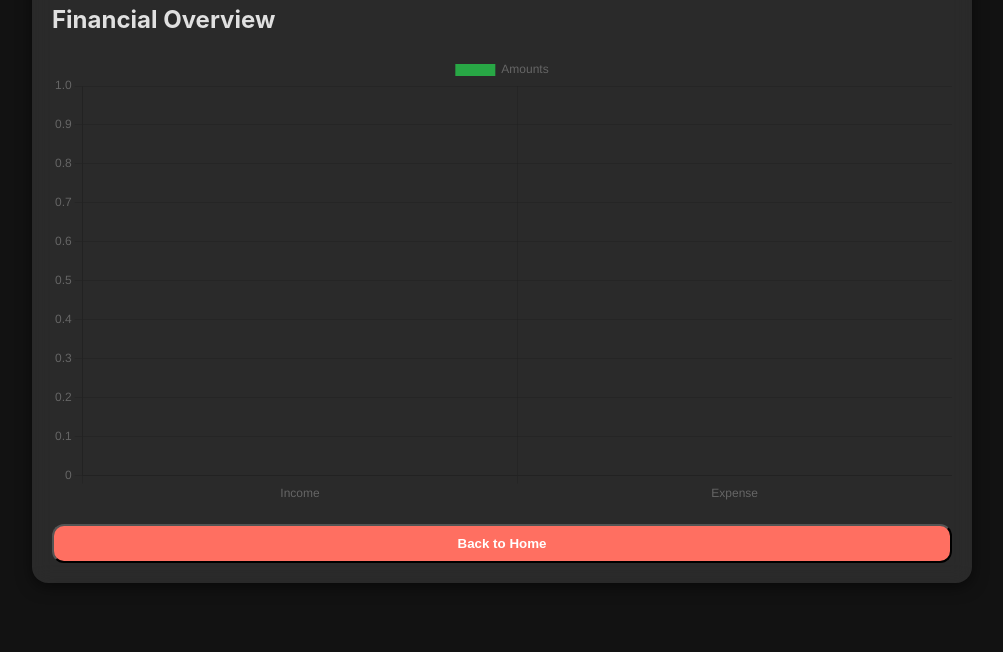
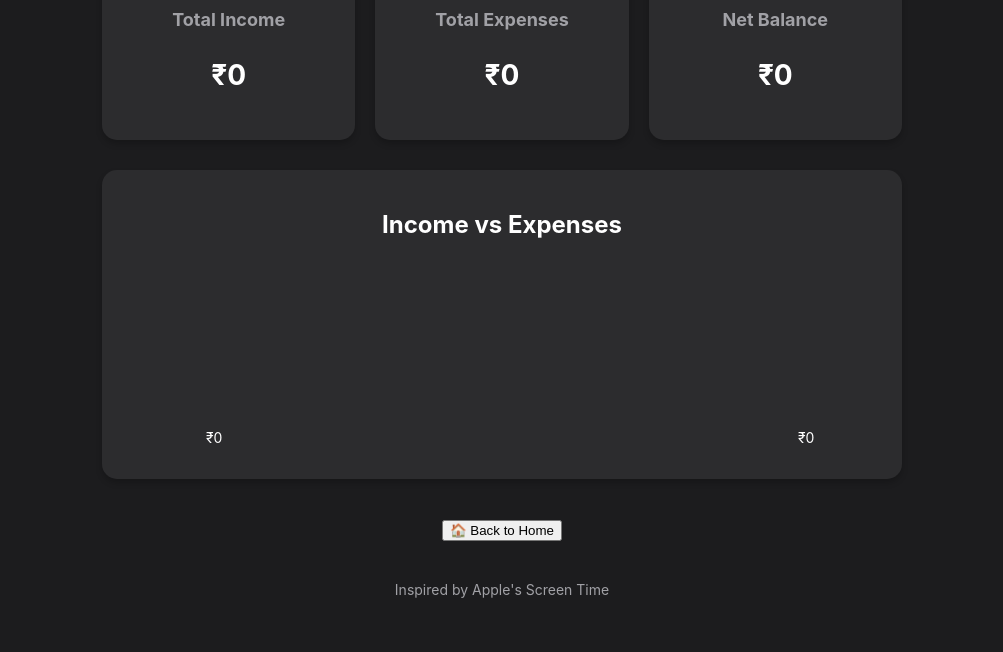
Before and after one commit to mahalengamh21/expapp, a plain HTML site: page dashboard.html in a window 1280 px wide. Shown: the part 157-809 px from the top of the page, without its empty margins (138-1141 px from the left). Drawn offline with nearby package versions, Linux system fonts and the light colour scheme.

Commit message:
Update dashboard.html

```diff
--- a/dashboard.html
+++ b/dashboard.html
@@ -3,93 +3,168 @@
 <head>
     <meta charset="UTF-8">
     <meta name="viewport" content="width=device-width, initial-scale=1.0">
-  <title>Dashboard</title>
-  <script src="https://cdn.jsdelivr.net/npm/chart.js"></script>
+    <title>Financial Dashboard</title>
     <style>
         body {
-      font-family: -apple-system, BlinkMacSystemFont, "Segoe UI", Roboto, "Helvetica Neue", Arial, sans-serif;
+            font-family: "San Francisco", -apple-system, BlinkMacSystemFont, "Segoe UI", Roboto, "Helvetica Neue", Arial, sans-serif;
+            background-color: #1c1c1e;
+            color: #ffffff;
             margin: 0;
             padding: 0;
-      background-color: #121212;
-      color: #e0e0e0;
             display: flex;
-      justify-content: center;
+            flex-direction: column;
             align-items: center;
-      flex-direction: column;
-      min-height: 100vh;
         }
+
         .container {
             width: 90%;
-      max-width: 900px;
+            max-width: 800px;
+            margin: 40px auto;
+            text-align: center;
+        }
+
+        h1 {
+            font-size: 36px;
+            color: #f1f1f6;
+            margin-bottom: 20px;
+        }
+
+        .summary-container {
+            display: flex;
+            justify-content: space-between;
+            gap: 20px;
+            margin-bottom: 30px;
+        }
+
+        .summary-card {
+            flex: 1;
             padding: 20px;
-      background: rgba(255, 255, 255, 0.1);
-      backdrop-filter: blur(10px);
-      border-radius: 16px;
-      box-shadow: 0 4px 15px rgba(0, 0, 0, 0.5);
+            border-radius: 15px;
+            background-color: #2c2c2e;
+            box-shadow: 0px 4px 6px rgba(0, 0, 0, 0.2);
         }
-    h1 {
+
+        .summary-card h3 {
+            font-size: 18px;
+            color: #a1a1a6;
+            margin-bottom: 10px;
+        }
+
+        .summary-card p {
+            font-size: 28px;
+            font-weight: bold;
+        }
+
+        /* Bar Chart */
+        .chart-container {
+            margin-top: 30px;
+            background-color: #2c2c2e;
+            border-radius: 15px;
+            padding: 20px;
+            box-shadow: 0px 4px 6px rgba(0, 0, 0, 0.2);
+        }
+
+        .bar-chart {
+            display: flex;
+            align-items: flex-end;
+            justify-content: space-between;
+            height: 200px;
+            margin-top: 20px;
+            padding: 0 10px;
+        }
+
+        .bar {
+            width: 20%;
+            border-radius: 10px;
             text-align: center;
-      font-weight: 600;
-      color: #fff;
+            position: relative;
         }
-    .charts-button {
-      background-color: #ff6f61;
-      color: #fff;
-      font-weight: bold;
-      padding: 10px;
-      border-radius: 12px;
-      cursor: pointer;
+
+        .bar span {
+            position: absolute;
+            top: -30px;
+            font-size: 14px;
+        }
+
+        .income-bar {
+            background-color: #28a745;
+        }
+
+        .expense-bar {
+            background-color: #dc3545;
+        }
+
+        .footer {
             margin-top: 20px;
-      width: 100%;
-    }
-    .charts-button:hover {
-      background-color: #d04e43;
-    }
-    canvas {
-      max-width: 100%;
-      border-radius: 12px;
+            color: #a1a1a6;
+            font-size: 14px;
         }
     </style>
 </head>
 <body>
     <div class="container">
-    <h1>Dashboard</h1>
-    <h2>Financial Overview</h2>
-    <canvas id="income-expense-chart"></canvas>
-    <button class="charts-button" onclick="window.location.href='index.html'">Back to Home</button>
+        <h1>Financial Dashboard</h1>
+
+        <!-- Summary Section -->
+        <div class="summary-container">
+            <div class="summary-card">
+                <h3>Total Income</h3>
+                <p id="total-income">₹0</p>
+            </div>
+            <div class="summary-card">
+                <h3>Total Expenses</h3>
+                <p id="total-expenses">₹0</p>
+            </div>
+            <div class="summary-card">
+                <h3>Net Balance</h3>
+                <p id="net-balance">₹0</p>
+            </div>
+        </div>
+
+        <!-- Bar Chart Section -->
+        <div class="chart-container">
+            <h2>Income vs Expenses</h2>
+            <div class="bar-chart">
+                <div class="bar income-bar" id="income-bar">
+                    <span>₹0</span>
+                </div>
+                <div class="bar expense-bar" id="expense-bar">
+                    <span>₹0</span>
+                </div>
+            </div>
+        </div>
+
+   <div class="container">
+           <button class="dashboard-btn" onclick="window.location.href='index.html'">🏠 Back to Home</button>
+    </div>
+
+        <p class="footer">Inspired by Apple's Screen Time</p>
     </div>
 
     <script>
+        // Fetch records from localStorage
+        const incomes = JSON.parse(localStorage.getItem('incomes')) || [];
         const expenses = JSON.parse(localStorage.getItem('expenses')) || [];
-    const incomes = JSON.parse(localStorage.getItem('incomes')) || [];
 
-    const expenseAmounts = expenses.map(exp => exp.amount);
-    const incomeAmounts = incomes.map(inc => inc.amount);
+        // Calculate totals
+        const totalIncome = incomes.reduce((sum, item) => sum + parseFloat(item.amount), 0);
+        const totalExpenses = expenses.reduce((sum, item) => sum + parseFloat(item.amount), 0);
+        const netBalance = totalIncome - totalExpenses;
 
-    const ctx = document.getElementById('income-expense-chart').getContext('2d');
-    new Chart(ctx, {
-      type: 'bar',
-      data: {
-        labels: ['Income', 'Expense'],
-        datasets: [{
-          label: 'Amounts',
-          data: [incomeAmounts.reduce((a, b) => a + b, 0), expenseAmounts.reduce((a, b) => a + b, 0)],
-          backgroundColor: ['#28a745', '#dc3545'],
-          borderRadius: 8
-        }]
-      },
-      options: {
-        responsive: true,
-        scales: {
-          x: {
-            beginAtZero: true
-          },
-          y: {
-            beginAtZero: true
-          }
-        }
-      }
-    });
+        // Update Summary Cards
+        document.getElementById('total-income').textContent = `₹${totalIncome.toLocaleString()}`;
+        document.getElementById('total-expenses').textContent = `₹${totalExpenses.toLocaleString()}`;
+        document.getElementById('net-balance').textContent = `₹${netBalance.toLocaleString()}`;
+
+        // Bar Chart Values
+        const maxAmount = Math.max(totalIncome, totalExpenses);
+        const incomeBar = document.getElementById('income-bar');
+        const expenseBar = document.getElementById('expense-bar');
+
+        incomeBar.style.height = `${(totalIncome / maxAmount) * 100}%`;
+        incomeBar.querySelector('span').textContent = `₹${totalIncome.toLocaleString()}`;
+        expenseBar.style.height = `${(totalExpenses / maxAmount) * 100}%`;
+        expenseBar.querySelector('span').textContent = `₹${totalExpenses.toLocaleString()}`;
     </script>
 </body>
 </html>
```
Lines whose indentation alone changed are shown as unchanged.
